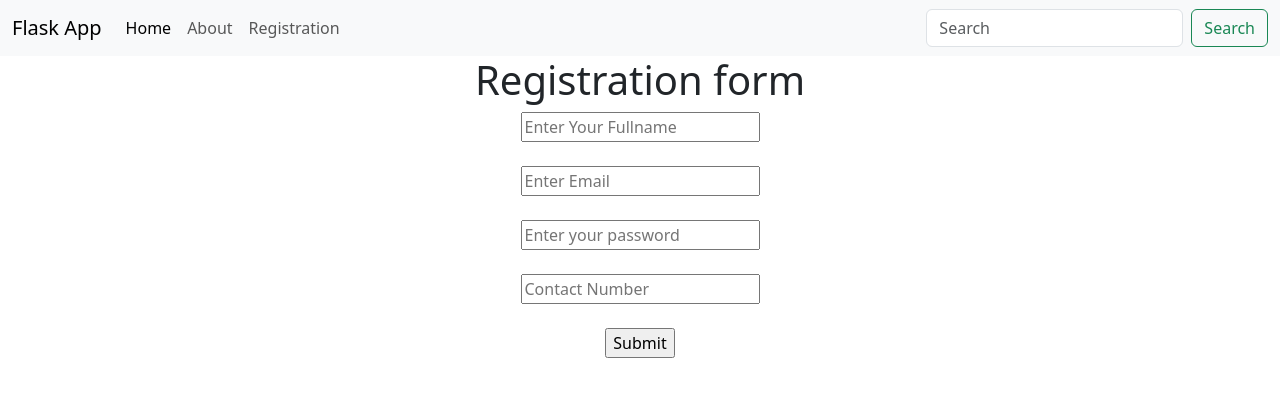
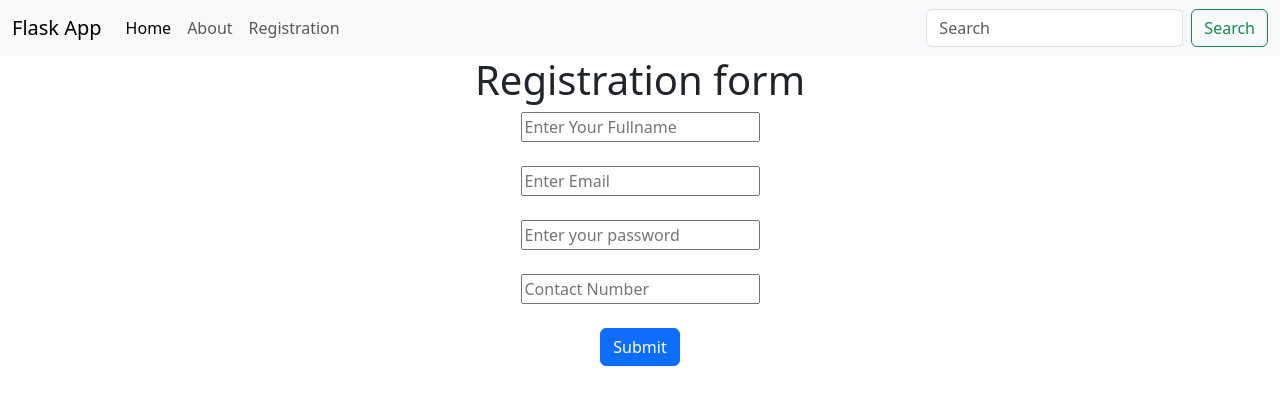
Before and after one commit to BhaktiDeshpande8010/flask, a Flask app: page /register in a window 1280 px wide. Shown: the top 405 px of the page. Run offline with Flask 3, Linux system fonts and the light colour scheme.

Commit message:
registration form

```diff
--- a/flask_mini/templates/reg.html
+++ b/flask_mini/templates/reg.html
@@ -23,7 +23,7 @@
                 <br><br>
                 <input type="tel" placeholder="Contact Number" name="contact">
                 <br> <br>
-                <input type="submit" value="Submit">
+                <button type="submit" class="btn btn-primary">Submit</button>
             </fieldset>
         </form>
     </center>
```
Also changed, not shown: flask_mini/Flask.db.
